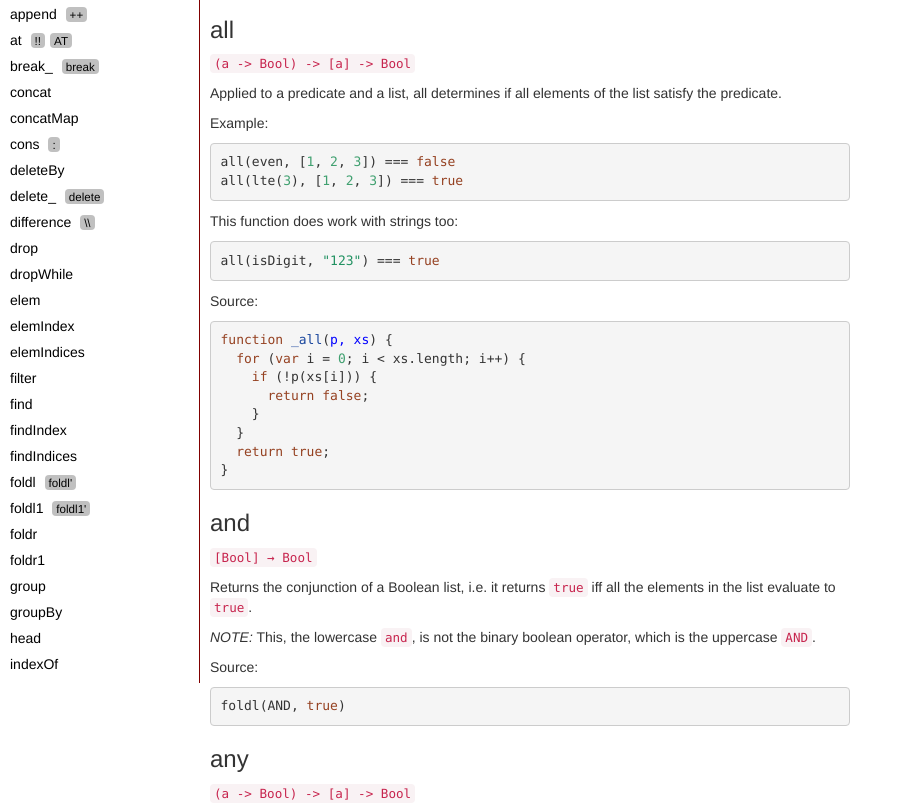
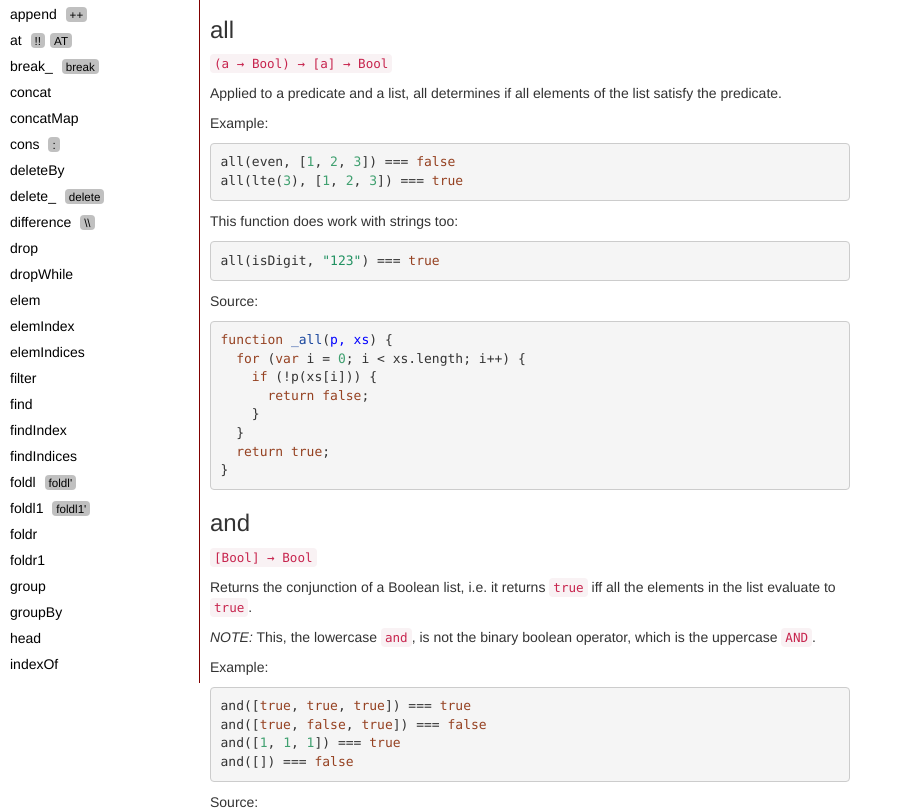
Before and after one commit to scravy/nodash, a plain HTML site: page apidoc.html in a window 1280 px wide. Shown: the part 117-926 px from the top of the page, without its empty margins (0-903 px from the left). Drawn offline with nearby package versions, Linux system fonts and the light colour scheme.

Commit message:
Update 2015-09-02T00:59:05.904Z

```diff
--- a/apidoc.html
+++ b/apidoc.html
@@ -861,7 +861,7 @@
 
 <h3 id="f-all">all <small></small></h2>
 <div class="section">
-<p><code>(a -&gt; Bool) -&gt; [a] -&gt; Bool</code></p>
+<p><code>(a → Bool) → [a] → Bool</code></p>
 <p>Applied to a predicate and a list, all determines if all elements of the list
 satisfy the predicate.</p>
 <p>Example:</p>
@@ -890,7 +890,12 @@ all(lte(<span class="hljs-number">3</span>), [<span class="hljs-number">1</span>
 elements in the list evaluate to <code>true</code>.</p>
 <p><em>NOTE:</em> This, the lowercase <code>and</code>, is not the binary boolean operator, which
 is the uppercase <code>AND</code>.</p>
-
+<p>Example:</p>
+<pre><code>and([<span class="hljs-literal">true</span>, <span class="hljs-literal">true</span>, <span class="hljs-literal">true</span>]) === <span class="hljs-literal">true</span>
+and([<span class="hljs-literal">true</span>, <span class="hljs-literal">false</span>, <span class="hljs-literal">true</span>]) === <span class="hljs-literal">false</span>
+and([<span class="hljs-number">1</span>, <span class="hljs-number">1</span>, <span class="hljs-number">1</span>]) === <span class="hljs-literal">true</span>
+and([]) === <span class="hljs-literal">false</span>
+</code></pre>
 <p>Source:</p>
 <pre>
 foldl(AND, <span class="hljs-literal">true</span>)
@@ -899,7 +904,7 @@ foldl(AND, <span class="hljs-literal">true</span>)
 
 <h3 id="f-any">any <small></small></h2>
 <div class="section">
-<p><code>(a -&gt; Bool) -&gt; [a] -&gt; Bool</code></p>
+<p><code>(a → Bool) → [a] → Bool</code></p>
 <p>Applied to a predicate and a list, any determines if any element of the list
 satisfies the predicate.</p>
 <p>Example:</p>
@@ -1867,7 +1872,12 @@ foldl(min, +<span class="hljs-literal">Infinity</span>)
 elements in the list evaluate to <code>false</code>.</p>
 <p><em>NOTE:</em> This, the lowercase <code>or</code>, is not the binary boolean operator, which
 is the uppercase <code>OR</code>.</p>
-
+<p>Example:</p>
+<pre><code>or([<span class="hljs-literal">true</span>, <span class="hljs-literal">false</span>, <span class="hljs-literal">true</span>]) === <span class="hljs-literal">true</span>
+or([<span class="hljs-literal">false</span>, <span class="hljs-literal">false</span>, <span class="hljs-literal">false</span>]) === <span class="hljs-literal">false</span>
+or([<span class="hljs-number">0</span>, <span class="hljs-number">0</span>, <span class="hljs-number">0</span>]) === <span class="hljs-literal">false</span>
+or([]) === <span class="hljs-literal">true</span>
+</code></pre>
 <p>Source:</p>
 <pre>
 foldl(OR, <span class="hljs-literal">false</span>)
```
